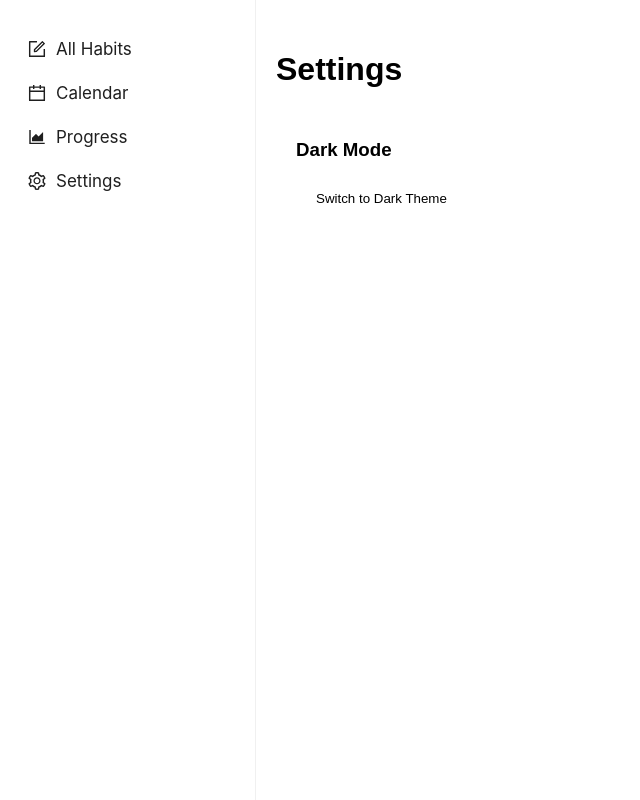
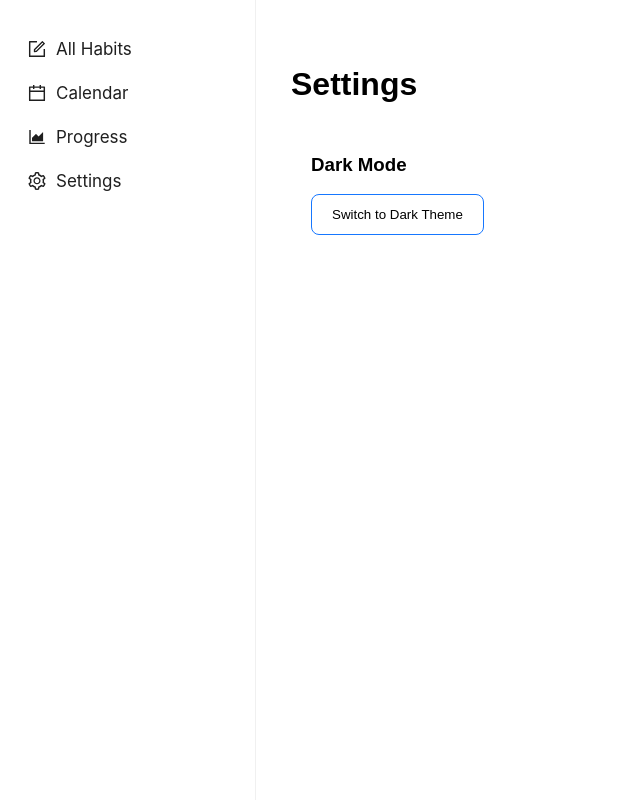
Before and after one commit to trenches022/react-habit-tracker, a React (Vite) app: page /settings in a window 1280 px wide. Shown: the whole page, without its empty margins (0-640 px from the left). Built offline with nearby package versions, Linux system fonts and the light colour scheme.

Commit message:
small styles fixes

```diff
--- a/src/App.css
+++ b/src/App.css
@@ -38,7 +38,7 @@ body {
 
 .main-content {
   flex-grow: 1;
-  padding: 10px;
+  padding: 25px;
   overflow-y: auto;
   background-color: var(--background-color);
 }
--- a/src/Components/Settings/Settings.css
+++ b/src/Components/Settings/Settings.css
@@ -17,7 +17,7 @@
 }
 
 .theme-switch-btn{
-  border: none;
+  border: 1px solid #1677ff;
   padding: 12px 20px;
   cursor: pointer;
   border-radius: 8px;
--- a/src/Components/Sidebar/Sidebar.css
+++ b/src/Components/Sidebar/Sidebar.css
@@ -19,7 +19,6 @@
     z-index: 999;
     background-color: var(--background-color);
     box-shadow: 2px 0 5px rgba(0, 0, 0, 0.1);
-    padding-top: 20px;
   }
 
   .sidebar.collapsed {
```
